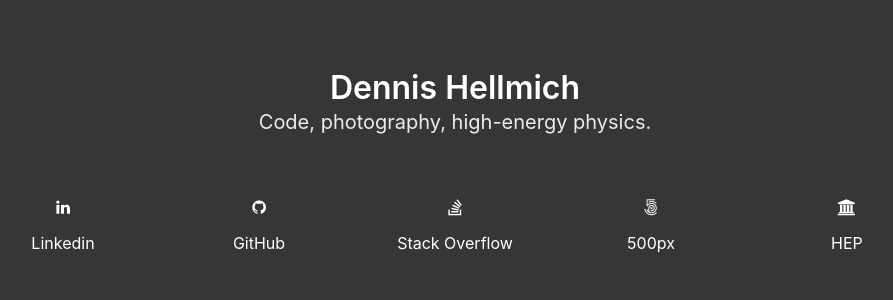
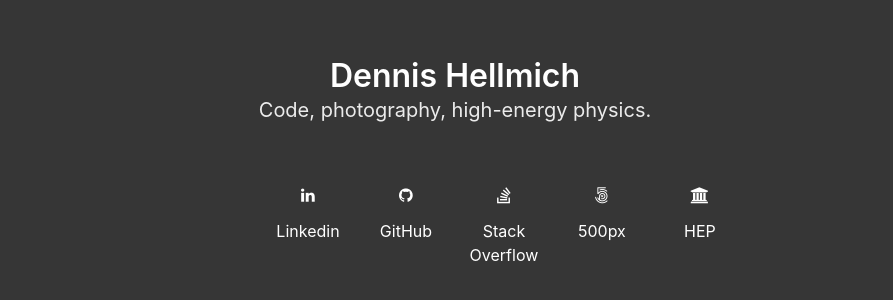
Before and after one commit to sinnedh/sinnedh.github.io, a plain HTML site: page index.html in a window 1280 px wide. Shown: the part 238-538 px from the top of the page, without its empty margins (185-1078 px from the left). Drawn offline with nearby package versions, Linux system fonts and the light colour scheme.

Commit message:
Update index.html

```diff
--- a/index.html
+++ b/index.html
@@ -18,38 +18,38 @@
           </h2>
           <br />
           <div class="columns">
-            <div class="column is-1"> </div>
-            <div class="column is-2">
+            <div class="column is-4"> </div>
+            <div class="column is-1">
               <a href="https://www.linkedin.com/in/dennis-hellmich-6a0254132/">
                 <span class="icon is-large"><i class="fa fa-linkedin"></i></span><br />
                 Linkedin
               </a>
             </div>
-            <div class="column is-2">
+            <div class="column is-1">
               <a href="https://github.com/sinnedh">
                 <span class="icon is-large"><i class="fa fa-github"></i></span><br />
                 GitHub
               </a>
             </div>
-            <div class="column is-2">
+            <div class="column is-1">
               <a href="https://stackoverflow.com/users/3765242/sinned">
                 <span class="icon is-large"><i class="fa fa-stack-overflow"></i></span><br />
                 Stack Overflow
               </a>
             </div>
-            <div class="column is-2">
+            <div class="column is-1">
               <a href="https://500px.com/sinnedh">
                 <span class="icon is-large"><i class="fa fa-500px"></i></span><br />
                 500px
               </a>
             </div>
-            <div class="column is-2">
+            <div class="column is-1">
               <a href="http://inspirehep.net/author/profile/D.Hellmich.2">
                 <span class="icon is-large"><i class="fa fa-university"></i></span><br />
                 HEP
               </a>
             </div>
-            <div class="column is-1"> </div>
+            <div class="column is-3"> </div>
           </div>
         </div>
       </div>
```
